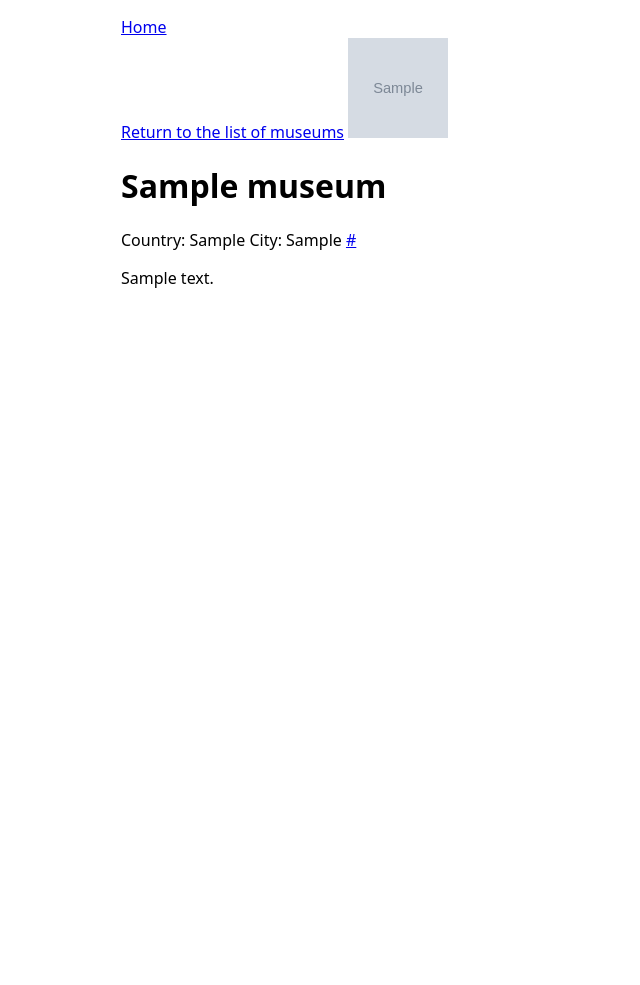
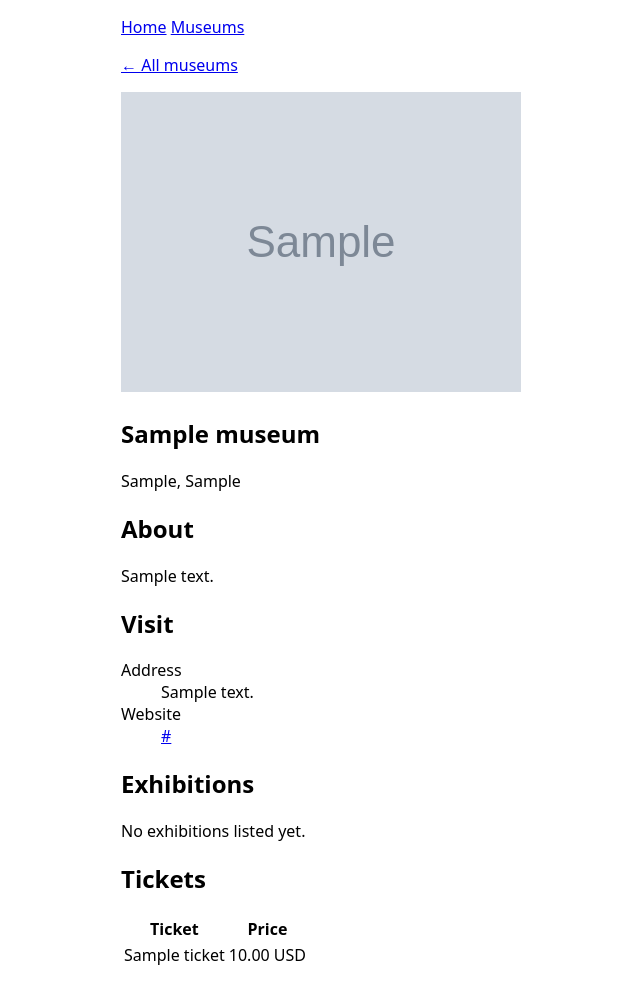
Before and after one commit to 4tires/Museum-tracker-website, a Flask app: page /museums/1 in a window 1280 px wide. Shown: the whole page, without its empty margins (119-759 px from the left). Before the commit the page ends 288 px from the top, so only its background shows below. Run offline with Flask 3, Linux system fonts and the light colour scheme; tables that the repository leaves empty hold one stand-in row (values such as "Sample post"); grey boxes marked "Sample" are stand-in pictures.

Commit message:
First sketch of museum page

```diff
--- a/app/templates/base.html
+++ b/app/templates/base.html
@@ -9,6 +9,7 @@
 <body>
   <header>
     <a href="{{ url_for('museums.index') }}">Home</a>
+    <a href="{{ url_for('museums.museums') }}">Museums</a>
     {# TODO: nav links, login/logout depending on current_user #}
   </header>
 
--- a/app/templates/museums/museum.html
+++ b/app/templates/museums/museum.html
@@ -1,11 +1,110 @@
 {% extends "base.html" %}
 
+{% block title %}{{ museum.name }} · Museum Tracker{% endblock %}
+
 {% block content %}
-  <a href="{{ url_for('museums.museums') }}">Return to the list of museums</a>
-  <img src="{{museum.image_url}}" alt="{{museum.name}}" width="100px" height="100px"></img>
-  <h1>{{museum.name}}</h1>
-  <a>Country: {{museum.country}}</a>
-  <a>City: {{museum.city}}</a>
-  <a href="{{museum.website}}">{{museum.website}}</a>
-  <p>{{museum.description}}</p>
+  <p><a href="{{ url_for('museums.museums') }}">← All museums</a></p>
+
+  <article class="museum">
+    <header class="museum-header">
+      {% if museum.image_url %}
+        <img class="museum-cover" src="{{ museum.image_url }}" alt="{{ museum.name }}">
+      {% endif %}
+      <div>
+        <h1>{{ museum.name }}</h1>
+        <p class="museum-location">{{ museum.city }}, {{ museum.country }}</p>
+      </div>
+    </header>
+
+    <section>
+      <h2>About</h2>
+      {% if museum.description %}
+        <p>{{ museum.description }}</p>
+      {% else %}
+        <p class="muted">No description yet.</p>
+      {% endif %}
+    </section>
+
+    <section>
+      <h2>Visit</h2>
+      <dl class="museum-details">
+        <dt>Address</dt>
+        <dd>{{ museum.address }}</dd>
+        {% if museum.website %}
+          <dt>Website</dt>
+          <dd><a href="{{ museum.website }}" target="_blank" rel="noopener noreferrer">{{ museum.website }}</a></dd>
+        {% endif %}
+      </dl>
+    </section>
+
+    {% set permanent = museum.exhibitions | selectattr("is_permanent") | list %}
+    {% set temporary = museum.exhibitions | rejectattr("is_permanent") | list %}
+
+    <section>
+      <h2>Exhibitions</h2>
+
+      {% if permanent %}
+        <h3>Permanent</h3>
+        <ul class="exhibition-list">
+          {% for e in permanent %}
+            <li>
+              <strong>{{ e.name }}</strong>
+              {% if e.short_description %}<br><span class="muted">{{ e.short_description }}</span>{% endif %}
+            </li>
+          {% endfor %}
+        </ul>
+      {% endif %}
+
+      {% if temporary %}
+        <h3>Temporary</h3>
+        <ul class="exhibition-list">
+          {% for e in temporary | sort(attribute="start_date") %}
+            <li>
+              <strong>
+                {% if e.website %}
+                  <a href="{{ e.website }}" target="_blank" rel="noopener noreferrer">{{ e.name }}</a>
+                {% else %}
+                  {{ e.name }}
+                {% endif %}
+              </strong>
+              {% if e.start_date or e.end_date %}
+                <span class="muted">
+                  ({{ e.start_date.strftime("%d/%m/%Y") if e.start_date else "…" }}
+                  – {{ e.end_date.strftime("%d/%m/%Y") if e.end_date else "…" }})
+                </span>
+              {% endif %}
+              {% if e.short_description %}<br><span class="muted">{{ e.short_description }}</span>{% endif %}
+            </li>
+          {% endfor %}
+        </ul>
+      {% endif %}
+
+      {% if not museum.exhibitions %}
+        <p class="muted">No exhibitions listed yet.</p>
+      {% endif %}
+    </section>
+
+    <section>
+      <h2>Tickets</h2>
+      {% if museum.tickets %}
+        <table class="ticket-table">
+          <thead>
+            <tr><th>Ticket</th><th>Price</th></tr>
+          </thead>
+          <tbody>
+            {% for t in museum.tickets | sort(attribute="price", reverse=true) %}
+              <tr>
+                <td>{{ t.label }}</td>
+                <td>
+                  {% if t.price == 0 %}Free{% else %}{{ "%.2f"|format(t.price) }} {{ t.currency }}{% endif %}
+                </td>
+              </tr>
+            {% endfor %}
+          </tbody>
+        </table>
+      {% else %}
+        <p class="muted">No ticket information yet.</p>
+      {% endif %}
+    </section>
+  </article>
 {% endblock %}
```
Also changed, not shown: migrations/versions/98c0cfc0d00e_initial.py (renamed from migrations/versions/6cbfa0ceeb60_initial.py, +30 -3 lines).
